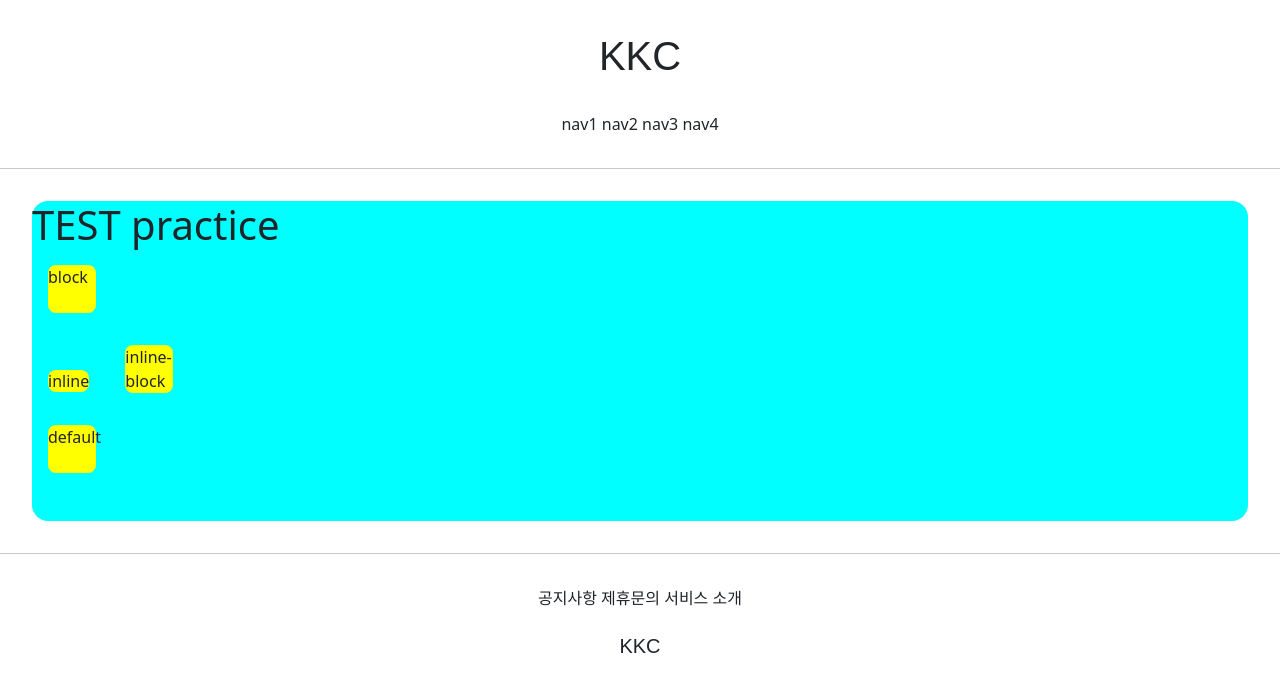
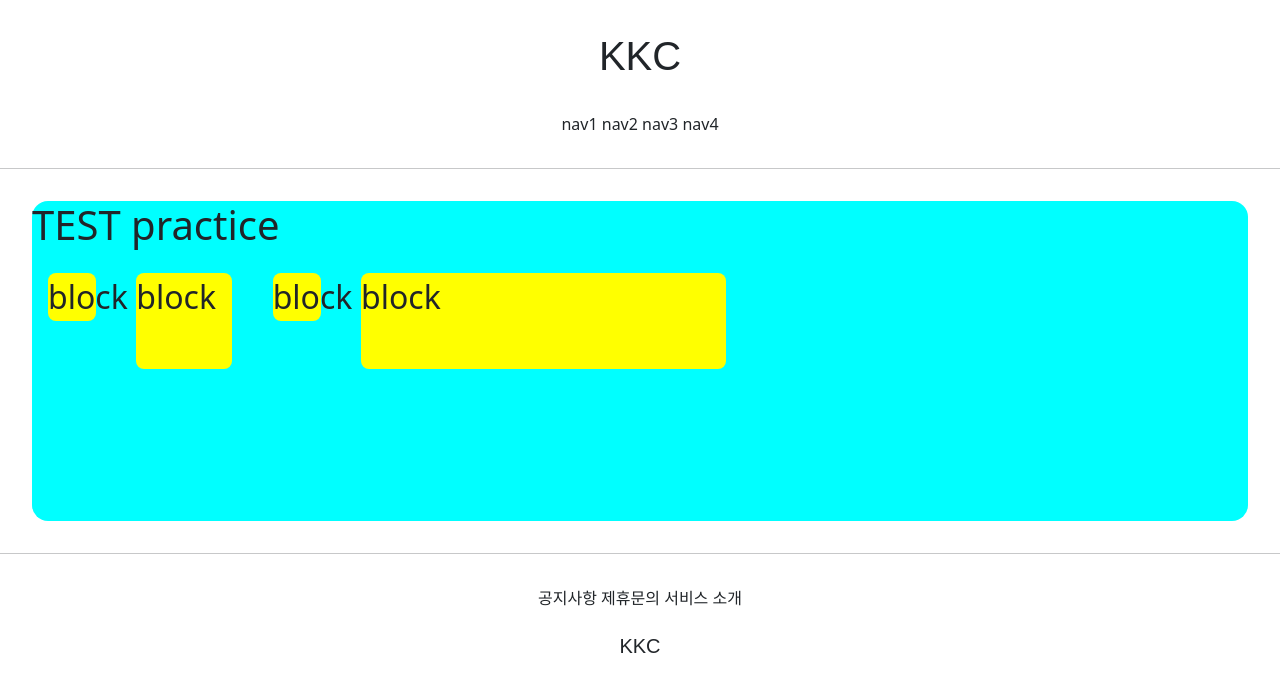
Before and after one commit to grothendieck918/practice_01, a Django app: page /accounts/hello_world/ in a window 1280 px wide. Shown: the top 692 px of the page. Run offline with Django 3.2, Linux system fonts and the light colour scheme; parts of the project's set-up code (start-up, migrations or seed data) failed here and were passed over; some web fonts are replaced.

Commit message:
2021.07.07 1ban practice 3

```diff
--- a/accountapp/templates/accountapp/hello_world.html
+++ b/accountapp/templates/accountapp/hello_world.html
@@ -8,6 +8,7 @@
 
     <style>
         .testing {
+            display: inline-block;
             background-color: yellow;
             height: 48px;
             width: 48px;
@@ -16,13 +17,12 @@
         }
     </style>
 
-    <div style="height: 20rem; background-color: aqua; margin: 2rem; border-radius: 1rem;">
+    <div style="height: 20rem; background-color: aqua; margin: 2rem; border-radius: 1rem; font-size: 2rem;">
         <h1>TEST practice</h1>
 
-        <div class="testing" style="display: block">block</div>
-        <div class="testing" style="display: inline">inline</div>
-        <div class="testing" style="display: inline-block">inline-block</div>
-        <div class="testing" style="display: none">none</div>
-        <div class="testing">default</div>
+        <div class="testing" style="height: 48px; width: 48px;">block</div>
+        <div class="testing" style="height: 3em; width: 3em;">block</div>
+        <div class="testing" style="height: 3rem; width: 3rem;">block</div>
+        <div class="testing" style="height: 30%; width: 30%;">block</div>
     </div>
 {% endblock %}
```
